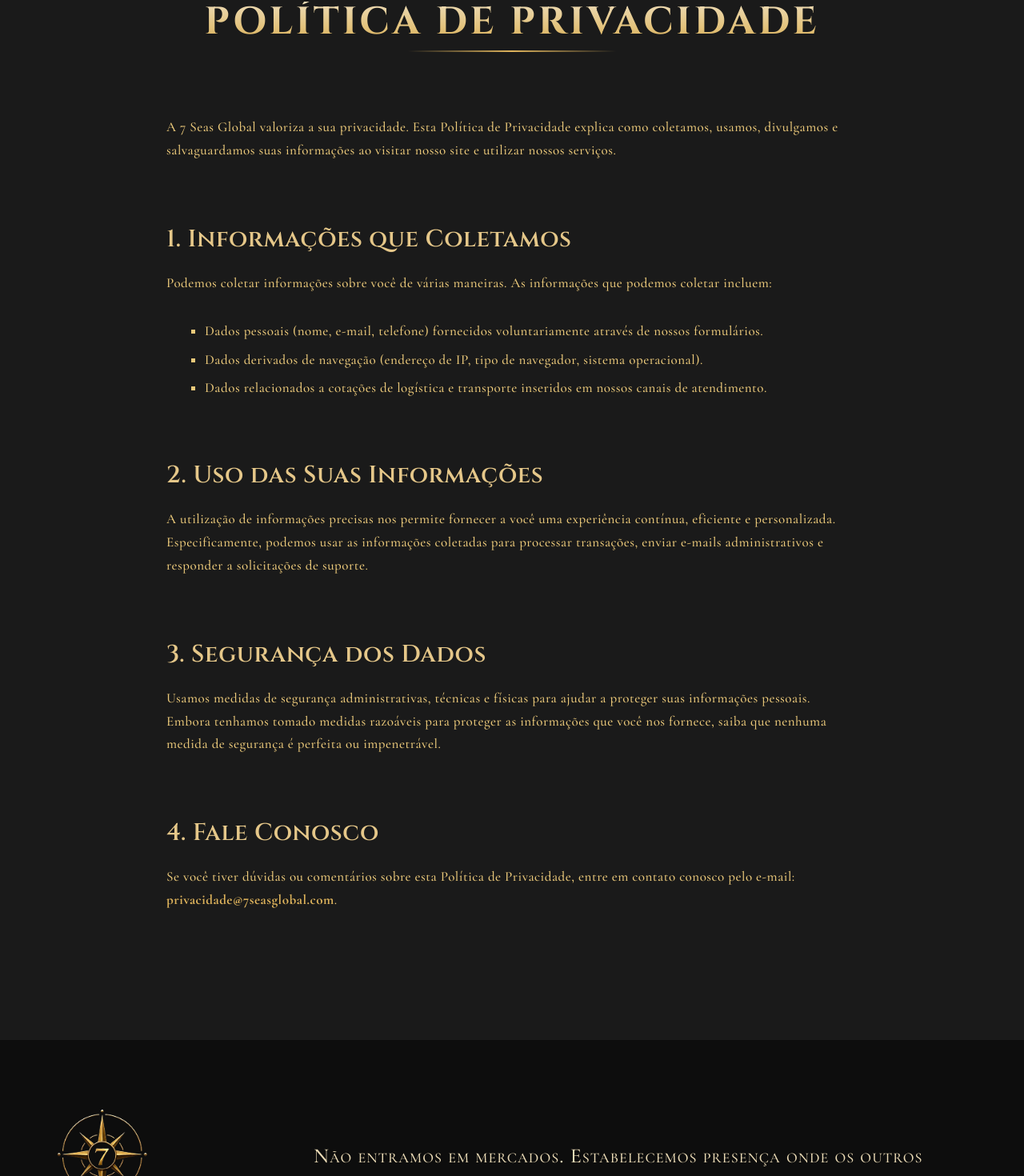
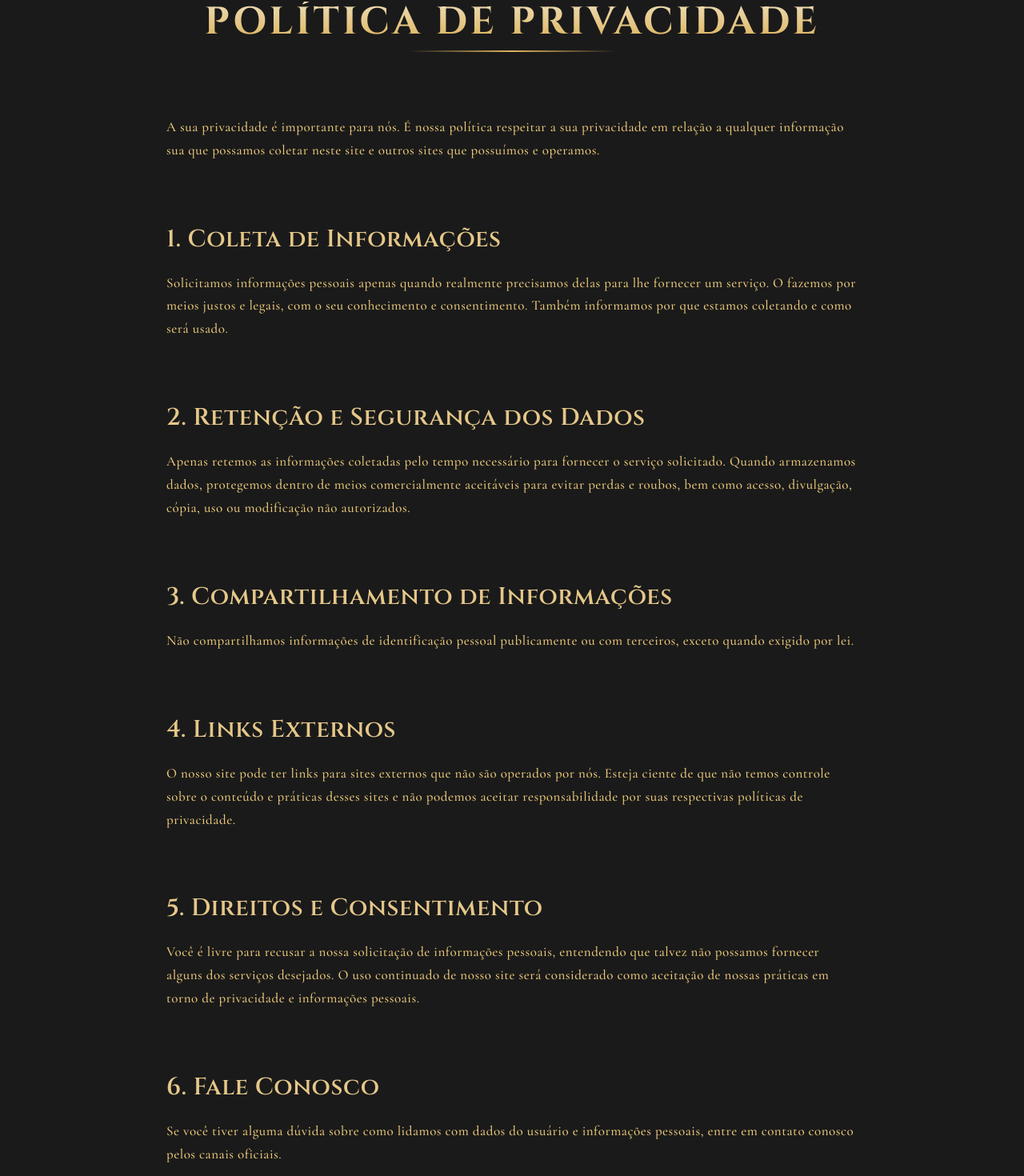
Before and after one commit to 7-Seas-Global-and-Hafen-Consolidators/7-seas-global-website, a React (Vite) app: page /privacidade in a window 1280 px wide. Shown: the part 282-1752 px from the top of the page at 80% size. Built offline with nearby package versions, Linux system fonts and the light colour scheme.

Commit message:
#2 feat: Language content adjusted for english and spanish.

```diff
--- a/src/components/PoliticaPrivacidade.jsx
+++ b/src/components/PoliticaPrivacidade.jsx
@@ -1,6 +1,6 @@
 import { useEffect } from 'react';
 import { useTranslation } from 'react-i18next';
-import Header from './Header';
+import Header from '../components/Header';
 
 export default function PoliticaPrivacidade() {
   const { t } = useTranslation();
@@ -26,11 +26,6 @@ export default function PoliticaPrivacidade() {
 
               <h2>{t('privacidade.s1_title')}</h2>
               <p>{t('privacidade.s1_text')}</p>
-              <ul>
-                <li>{t('privacidade.s1_item1')}</li>
-                <li>{t('privacidade.s1_item2')}</li>
-                <li>{t('privacidade.s1_item3')}</li>
-              </ul>
 
               <h2>{t('privacidade.s2_title')}</h2>
               <p>{t('privacidade.s2_text')}</p>
@@ -39,12 +34,13 @@ export default function PoliticaPrivacidade() {
               <p>{t('privacidade.s3_text')}</p>
 
               <h2>{t('privacidade.s4_title')}</h2>
-              <p>
-                {t('privacidade.s4_text')}{' '}
-                <a href="mailto:privacidade@7seasglobal.com" className="text-gold fw-700">
-                  privacidade@7seasglobal.com
-                </a>.
-              </p>
+              <p>{t('privacidade.s4_text')}</p>
+
+              <h2>{t('privacidade.s5_title')}</h2>
+              <p>{t('privacidade.s5_text')}</p>
+
+              <h2>{t('privacidade.s6_title')}</h2>
+              <p>{t('privacidade.s6_text')}</p>
             </div>
           </div>
         </section>
--- a/src/locales/en.json
+++ b/src/locales/en.json
@@ -81,6 +81,28 @@
       "phone_1": "phone 1",
       "phone_2": "phone 2",
       "copy": "© 2026 7 Seas Global. All rights reserved."
+    },
+      "privacidade": {
+      "title": "Privacy Policy",
+      "intro": "Your privacy is important to us. It is our policy to respect your privacy regarding any information we may collect from you across our website, and other sites we own and operate.",
+
+      "s1_title": "1. Information Collection",
+      "s1_text": "We only ask for personal information when we truly need it to provide a service to you. We collect it by fair and lawful means, with your knowledge and consent. We also let you know why we’re collecting it and how it will be used.",
+
+      "s2_title": "2. Data Retention and Security",
+      "s2_text": "We only retain collected information for as long as necessary to provide you with your requested service. What data we store, we’ll protect within commercially acceptable means to prevent loss and theft, as well as unauthorized access, disclosure, copying, use or modification.",
+
+      "s3_title": "3. Information Sharing",
+      "s3_text": "We don’t share any personally identifying information publicly or with third-parties, except when required to by law.",
+
+      "s4_title": "4. External Links",
+      "s4_text": "Our website may link to external sites that are not operated by us. Please be aware that we have no control over the content and practices of these sites, and cannot accept responsibility or liability for their respective privacy policies.",
+
+      "s5_title": "5. Rights and Consent",
+      "s5_text": "You are free to refuse our request for your personal information, with the understanding that we may be unable to provide you with some of your desired services. Your continued use of our website will be regarded as acceptance of our practices around privacy and personal information.",
+
+      "s6_title": "6. Contact Us",
+      "s6_text": "If you have any questions about how we handle user data and personal information, feel free to contact us through our official channels."
     }
   }
 }
--- a/src/locales/es.json
+++ b/src/locales/es.json
@@ -81,6 +81,22 @@
       "phone_1": "teléfono 1",
       "phone_2": "teléfono 2",
       "copy": "© 2026 7 Seas Global. Todos los derechos reservados."
+    },
+      "privacidade": {
+      "title": "Política de Privacidad",
+      "intro": "Su privacidad es importante para nosotros. Es nuestra política respetar su privacidad con respecto a cualquier información suya que podamos recopilar en este sitio web y otros sitios que poseemos y operamos.",
+      "s1_title": "1. Recopilación de Información",
+      "s1_text": "Solo solicitamos información personal cuando realmente la necesitamos para brindarle un servicio. Lo hacemos por medios justos y legales, con su conocimiento y consentimiento. También le informamos por qué la recopilamos y cómo se utilizará.",
+      "s2_title": "2. Retención y Seguridad de Datos",
+      "s2_text": "Solo retenemos la información recopilada durante el tiempo necesario para brindarle el servicio solicitado. Los datos que almacenamos, los protegeremos dentro de medios comercialmente aceptables para evitar pérdidas y robos, así como el acceso, divulgación, copia, uso o modificación no autorizados.",
+      "s3_title": "3. Intercambio de Información",
+      "s3_text": "No compartimos información de identificación personal públicamente ni con terceros, excepto cuando lo exija la ley.",
+      "s4_title": "4. Enlaces Externos",
+      "s4_text": "Nuestro sitio web puede tener enlaces a sitios externos que no son operados por nosotros. Tenga en cuenta que no tenemos control sobre el contenido y las prácticas de estos sitios, y no podemos aceptar ninguna responsabilidad por sus respectivas políticas de privacidad.",
+      "s5_title": "5. Derechos y Consentimiento",
+      "s5_text": "Usted es libre de rechazar nuestra solicitud de información personal, entendiendo que es posible que no podamos brindarle algunos de los servicios deseados. El uso continuado de nuestro sitio web se considerará como la aceptación de nuestras prácticas en torno a la privacidad y la información personal.",
+      "s6_title": "6. Contáctenos",
+      "s6_text": "Si tiene alguna pregunta sobre cómo manejamos los datos del usuario y la información personal, no dude en contactarnos a través de nuestros canales oficiales."
     }
   }
 }
--- a/src/locales/pt.json
+++ b/src/locales/pt.json
@@ -82,20 +82,21 @@
       "phone_2": "telefone 2",
       "copy": "© 2026 7 Seas Global. Todos os direitos reservados."
     },
-    "privacidade": {
+      "privacidade": {
       "title": "Política de Privacidade",
-      "intro": "A 7 Seas Global valoriza a sua privacidade. Esta Política de Privacidade explica como coletamos, usamos, divulgamos e salvaguardamos suas informações ao visitar nosso site e utilizar nossos serviços.",
-      "s1_title": "1. Informações que Coletamos",
-      "s1_text": "Podemos coletar informações sobre você de várias maneiras. As informações que podemos coletar incluem:",
-      "s1_item1": "Dados pessoais (nome, e-mail, telefone) fornecidos voluntariamente através de nossos formulários.",
-      "s1_item2": "Dados derivados de navegação (endereço de IP, tipo de navegador, sistema operacional).",
-      "s1_item3": "Dados relacionados a cotações de logística e transporte inseridos em nossos canais de atendimento.",
-      "s2_title": "2. Uso das Suas Informações",
-      "s2_text": "A utilização de informações precisas nos permite fornecer a você uma experiência contínua, eficiente e personalizada. Especificamente, podemos usar as informações coletadas para processar transações, enviar e-mails administrativos e responder a solicitações de suporte.",
-      "s3_title": "3. Segurança dos Dados",
-      "s3_text": "Usamos medidas de segurança administrativas, técnicas e físicas para ajudar a proteger suas informações pessoais. Embora tenhamos tomado medidas razoáveis para proteger as informações que você nos fornece, saiba que nenhuma medida de segurança é perfeita ou impenetrável.",
-      "s4_title": "4. Fale Conosco",
-      "s4_text": "Se você tiver dúvidas ou comentários sobre esta Política de Privacidade, entre em contato conosco pelo e-mail:"
+      "intro": "A sua privacidade é importante para nós. É nossa política respeitar a sua privacidade em relação a qualquer informação sua que possamos coletar neste site e outros sites que possuímos e operamos.",
+      "s1_title": "1. Coleta de Informações",
+      "s1_text": "Solicitamos informações pessoais apenas quando realmente precisamos delas para lhe fornecer um serviço. O fazemos por meios justos e legais, com o seu conhecimento e consentimento. Também informamos por que estamos coletando e como será usado.",
+      "s2_title": "2. Retenção e Segurança dos Dados",
+      "s2_text": "Apenas retemos as informações coletadas pelo tempo necessário para fornecer o serviço solicitado. Quando armazenamos dados, protegemos dentro de meios comercialmente aceitáveis para evitar perdas e roubos, bem como acesso, divulgação, cópia, uso ou modificação não autorizados.",
+      "s3_title": "3. Compartilhamento de Informações",
+      "s3_text": "Não compartilhamos informações de identificação pessoal publicamente ou com terceiros, exceto quando exigido por lei.",
+      "s4_title": "4. Links Externos",
+      "s4_text": "O nosso site pode ter links para sites externos que não são operados por nós. Esteja ciente de que não temos controle sobre o conteúdo e práticas desses sites e não podemos aceitar responsabilidade por suas respectivas políticas de privacidade.",
+      "s5_title": "5. Direitos e Consentimento",
+      "s5_text": "Você é livre para recusar a nossa solicitação de informações pessoais, entendendo que talvez não possamos fornecer alguns dos serviços desejados. O uso continuado de nosso site será considerado como aceitação de nossas práticas em torno de privacidade e informações pessoais.",
+      "s6_title": "6. Fale Conosco",
+      "s6_text": "Se você tiver alguma dúvida sobre como lidamos com dados do usuário e informações pessoais, entre em contato conosco pelos canais oficiais."
     }
   }
 }
```
